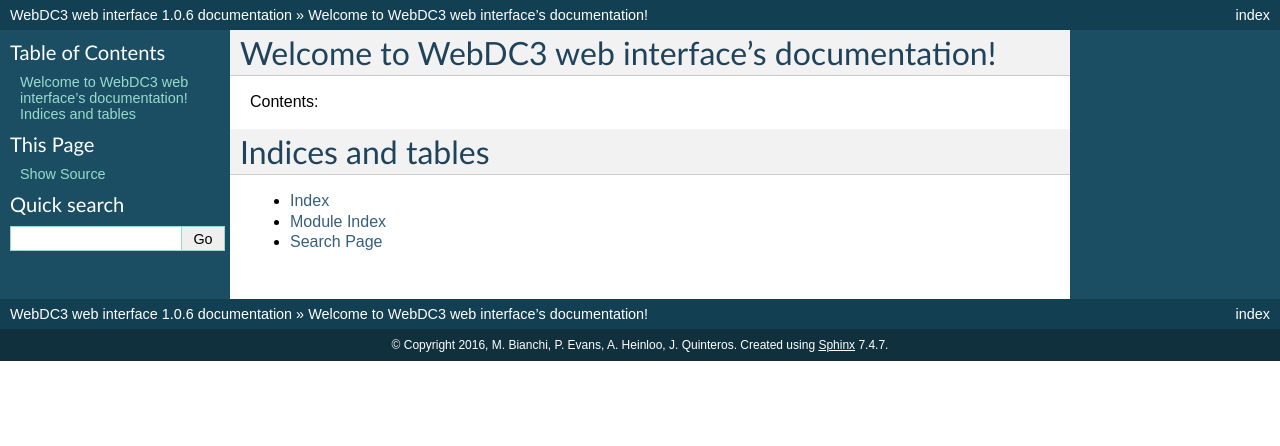
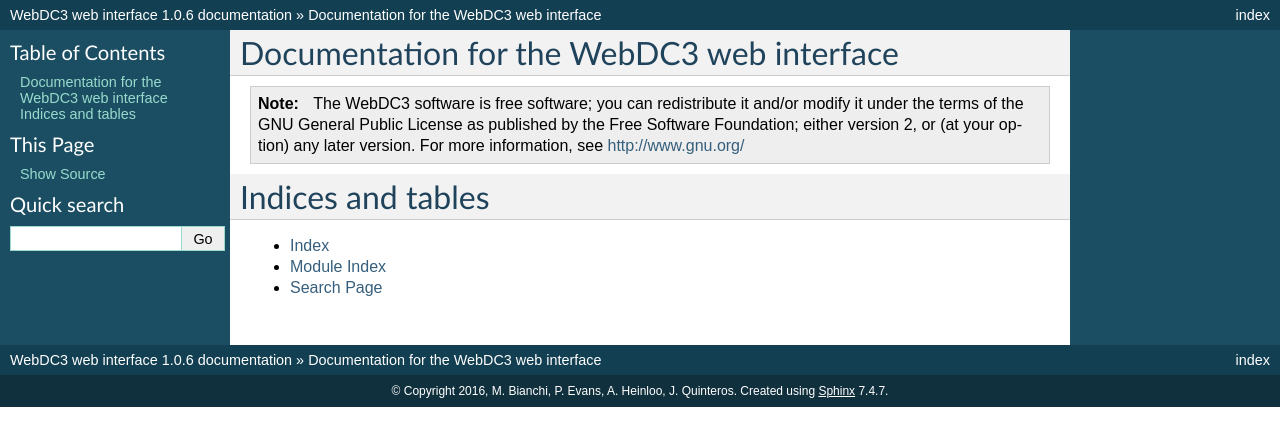
Before and after one commit to EIDA/webdc3, a Sphinx documentation site: the page built from doc/index.rst, in a window 1280 px wide. Shown: the top 446 px of the page. Built offline with Sphinx 7.4.7, drawn with Linux system fonts in a browser that asks for light colours.

Commit message:
Include the text in the main part of the documentation.

```diff
--- a/doc/index.rst
+++ b/doc/index.rst
@@ -3,15 +3,19 @@
    You can adapt this file completely to your liking, but it should at least
    contain the root `toctree` directive.
 
-Welcome to WebDC3 web interface's documentation!
-================================================
-
-Contents:
+Documentation for the WebDC3 web interface
+==========================================
 
 .. toctree::
    :maxdepth: 2
 
 
+.. note::
+
+    The WebDC3 software is free software; you can redistribute it and/or
+    modify it under the terms of the GNU General Public License as published
+    by the Free Software Foundation; either version 2, or (at your option) any
+    later version. For more information, see http://www.gnu.org/
 
 Indices and tables
 ==================
```
